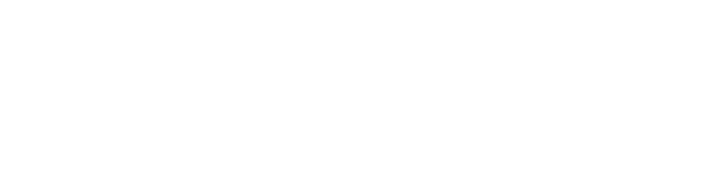
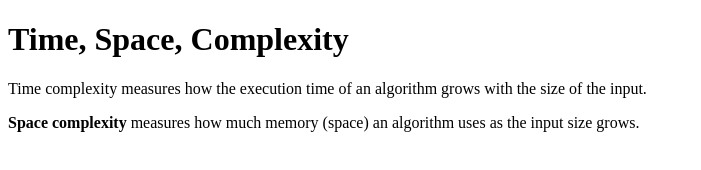
Before and after one commit to acciojob/time-and-space-complexity-vishalmodanwal07, a website: page main.html in a window 1280 px wide. Shown: the whole page, without its empty margins (0-701 px from the left). Drawn offline with Linux system fonts and the light colour scheme.

Commit message:
created a submission

```diff
--- a/main.html
+++ b/main.html
@@ -7,7 +7,12 @@
 </head>
 
 <body>
-	<!-- the entire body must be written by student -->
+	<h1> Time, Space, Complexity</h1>
+	<p>Time complexity measures how the execution time of an algorithm grows with the size of the input.
+	</p>
+	<p>
+		<b>Space complexity</b> measures how much memory (space) an algorithm uses as the input size grows.
+	</p>
     <script type="text/javascript" src="./script.js">
 </script>
 
```
